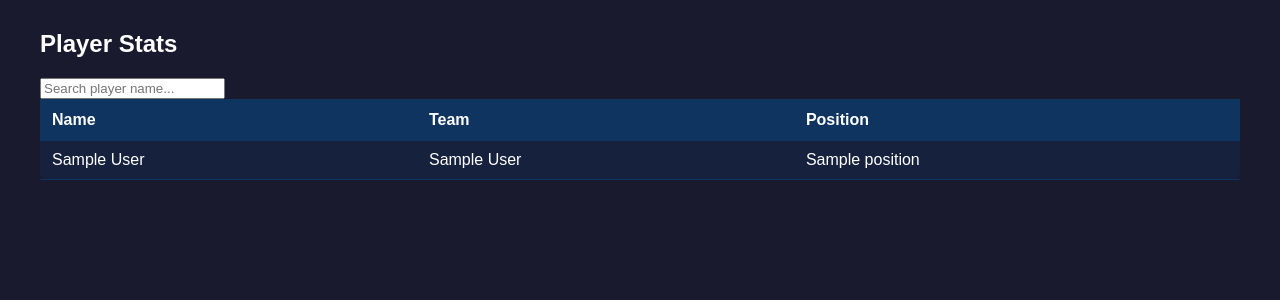
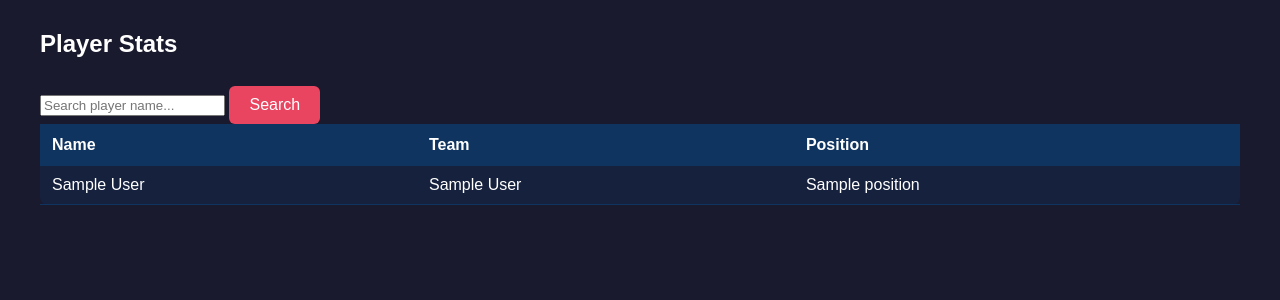
Before and after one commit to phantomdevil247-bit/CourtVision, a Flask app: page / in a window 1280 px wide. Shown: the part 108-408 px from the top of the page. Run offline with Flask 3, Linux system fonts and the light colour scheme; a database or web service that is not in the repository returns one stand-in record (values such as "Sample title"); data that the repository does not hold is empty.

Commit message:
added player search functionality

```diff
--- a/api_handler.py
+++ b/api_handler.py
@@ -11,11 +11,20 @@ HEADERS = {
 
 def get_players():
     try:
-        response = requests.get(f"{BASE_URL}/players?per_page=25", headers=HEADERS)
+        response = requests.get(f"{BASE_URL}/players?per_page=100", headers=HEADERS)
         data = response.json()
         return data['data']
     except Exception as e:
         print(f"Error fetching players : {e}")
+        return []
+
+def search_players(name):
+    try:
+        response = requests.get(f"{BASE_URL}players?search={name}&per_page=25, headers=HEADERS")
+        data = response.json()
+        return data['data']
+    except Exception as e:
+        print(f"Error searching players: {e}")
         return []
 
 def get_standings():
--- a/app.py
+++ b/app.py
@@ -1,12 +1,16 @@
-from flask import Flask, render_template
+from flask import Flask, render_template, request
 import api_handler
 
 app = Flask(__name__)
 
 @app.route('/')
 def index():
-    players = api_handler.get_players()
-    return render_template('index.html', players=players)
+    search = request.args.get('search', '')
+    if search:
+        players = api_handler.search_players(search)
+    else:
+         players = api_handler.get_players()
+    return render_template('index.html', players=players, search=search)
 
 @app.route('/standings')
 def standings():
--- a/static/css/style.css
+++ b/static/css/style.css
@@ -55,3 +55,18 @@ td {
 tr:hover {
     background-color:#0f3460;
 }
+
+button {
+    padding: 10px 20px;
+    background-color: #e94560;
+    color: white;
+    border: none;
+    border-radius: 6px;
+    cursor: pointer;
+    font-size: 16px;
+    margin-top: 8px;
+}
+
+button:hover {
+    background-color: #c73652;
+}
--- a/templates/index.html
+++ b/templates/index.html
@@ -17,9 +17,12 @@
     <div class="container">
         <h2>Player Stats</h2>
 
+    <form action="/" method="GET"></form>
         <div class="search-container">
             <input type="text" id="searchInput" placeholder="Search player name..." onkeyup="searchPlayers()">
+            <button type="submit">Search</button>
         </div>
+    </form>
 
         <table>
             <thead>
```
